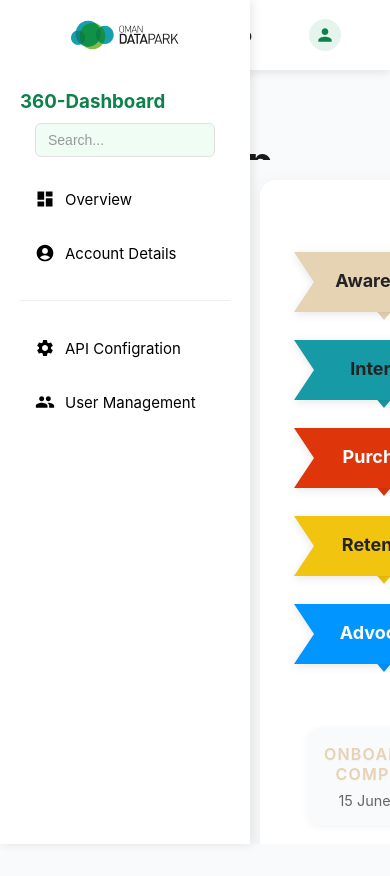
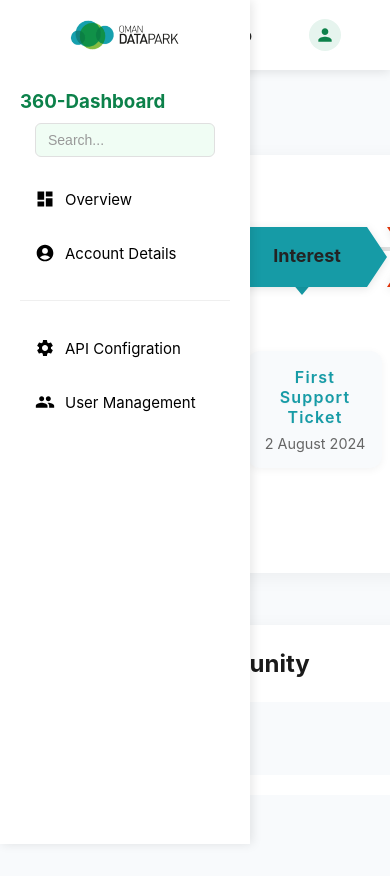
Before and after one commit to Hajeer51/ODP---CUSTOMER-EXP, a React (Create React App) app: page /journeymap in a window 390 px wide. Both pictures are taken after typing "name@example.com", "Sample123" into the empty fields and a click on the button "Sign In". Shown: the top 876 px of the page. Built offline with nearby package versions, Linux system fonts and the light colour scheme.

Commit message:
Update JourneyMap.css

```diff
--- a/src/styles/JourneyMap.css
+++ b/src/styles/JourneyMap.css
@@ -420,6 +420,7 @@
 /* Header Styles */
 .journey-map-header {
   margin-bottom: 40px;
+  position: fixed;
 }
 
 .journey-map-header h1 {
@@ -428,6 +429,7 @@
   color: #1a1a1a;
   margin: 0 0 8px 0;
   padding: 0px;
+  position: relative;
 }
 
 .journey-map-subtitle {
@@ -628,36 +630,100 @@
 @media (max-width: 1200px) {
   .journey-map-content {
     grid-template-columns: 1fr;
+    width: calc(100% - 240px);
   }
 
   .journey-map-sidebar {
     position: static;
+    display: flex;
+    flex-direction: column;
+    width: 100%;
+    margin-top: 20px;
   }
 }
 
-@media (max-width: 900px) {
-  .journey-map-main {
-    padding: 24px 16px;
+@media (max-width: 992px) {
+  .journey-map-content {
+    left: 200px;
+    width: calc(100% - 200px);
   }
 
-  .timeline-arrows {
-    flex-direction: column;
-    align-items: center;
+  .timeline {
+    gap: 30px;
+  }
+
+  .timeline-event {
+    min-width: 110px;
+  }
+}
+
+@media (max-width: 768px) {
+  .journey-map-content {
+    left: 0;
+    width: 100%;
+    padding: 15px;
+  }
+
+  .journey-map-header {
+    padding: 15px;
+  }
+
+  .timeline {
     gap: 20px;
   }
 
-  .timeline-stages {
-    flex-direction: column;
-    gap: 20px;
+  .timeline-event {
+    min-width: 100px;
+    padding: 12px 6px;
+  }
+
+  .timeline-event .icon {
+    width: 40px;
+    height: 40px;
+    font-size: 1.5rem;
+  }
+}
+
+@media (max-width: 576px) {
+  .journey-map-content {
+    top: 140px;
+    height: calc(100vh - 140px);
+  }
+
+  .timeline {
+    gap: 15px;
+  }
+
+  .timeline-event {
+    min-width: 80px;
+    padding: 8px 4px;
+  }
+
+  .timeline-event .icon {
+    width: 36px;
+    height: 36px;
+    font-size: 1.2rem;
+  }
+
+  .timeline-event .event-label {
+    font-size: 0.9rem;
+  }
+
+  .timeline-event .event-date {
+    font-size: 0.8rem;
   }
 
   .timeline-connector {
-    display: none;
+    top: 60px;
   }
+}
 
-  .timeline-arrow {
-    margin-right: 0;
-  }
+/* Ensure smooth transitions */
+.journey-map-content,
+.journey-map-sidebar,
+.timeline-event,
+.timeline-connector {
+  transition: all 0.3s ease;
 }
 
 /* Animations */
```
